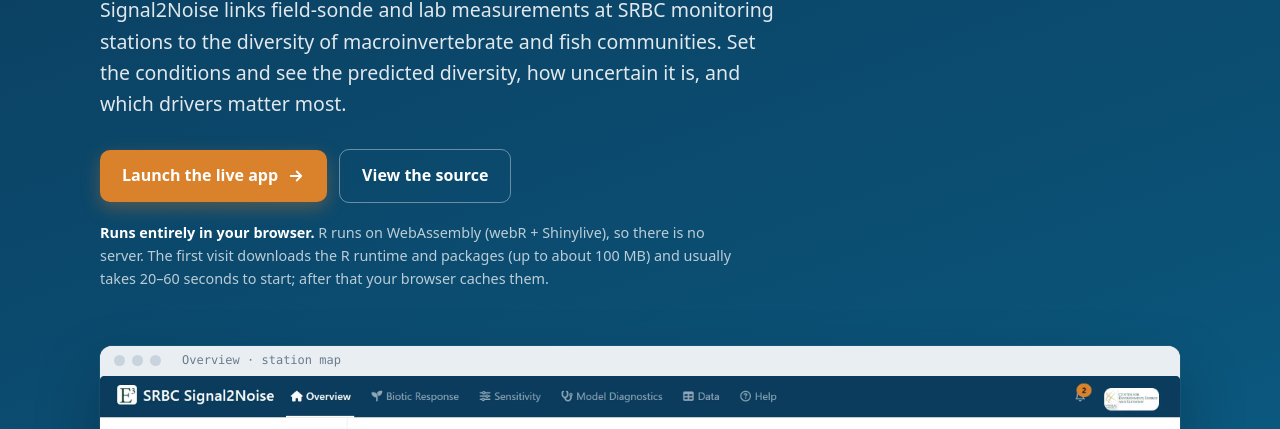
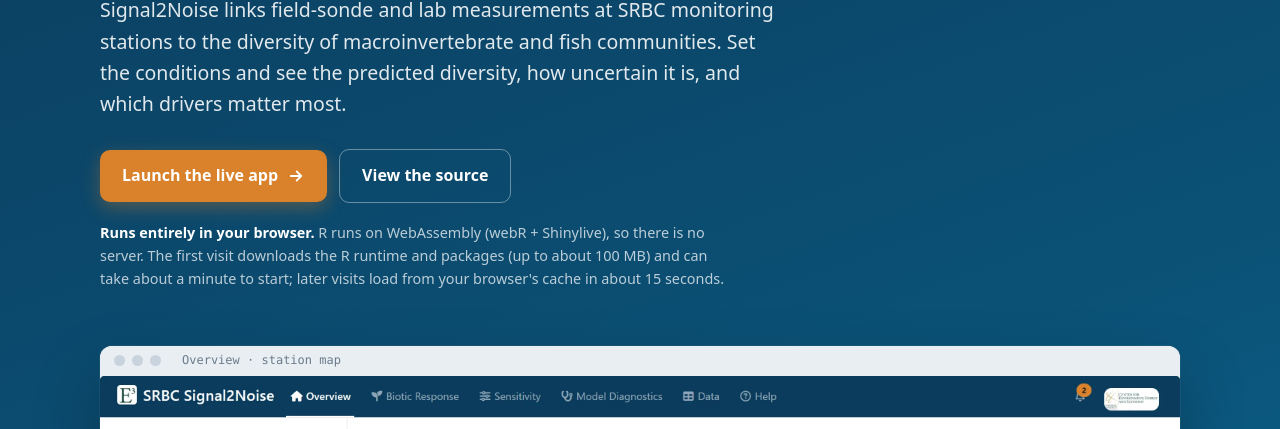
Before and after one commit to melhzy/Signal2Noise, a plain HTML site: page index.html in a window 1280 px wide. Shown: the part 329-758 px from the top of the page. Drawn offline with Linux system fonts and the light colour scheme.

Commit message:
Build site from main 174dac6
Co-Authored-By: Claude Opus 5.5 <noreply@anthropic.com>

```diff
--- a/index.html
+++ b/index.html
@@ -298,8 +298,8 @@
         </div>
         <p class="hero-note">
           <strong>Runs entirely in your browser.</strong> R runs on WebAssembly (webR + Shinylive), so there is no server.
-          The first visit downloads the R runtime and packages (up to about 100 MB) and usually takes
-          20–60 seconds to start; after that your browser caches them.
+          The first visit downloads the R runtime and packages (up to about 100 MB) and can take
+          about a minute to start; later visits load from your browser's cache in about 15 seconds.
         </p>
       </div>
       <figure class="frame" style="margin-bottom:0">
```
